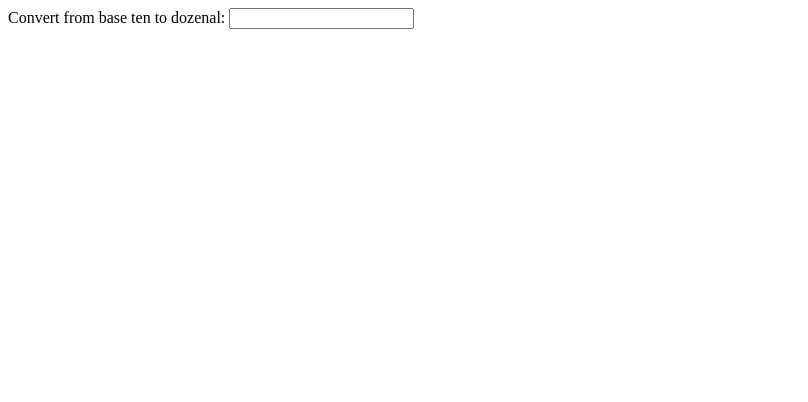
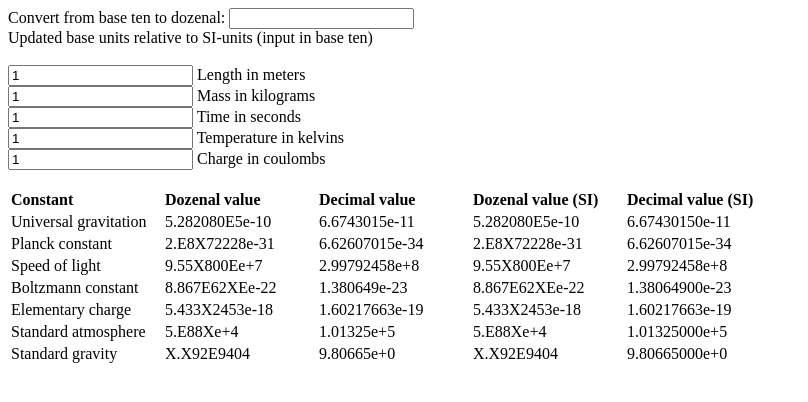
Before and after one commit to Zacchon/Tusinastandardi, a plain HTML site: page index.html in a window 1280 px wide. Shown: the whole page, without its empty margins (0-808 px from the left). Drawn offline with Linux system fonts and the light colour scheme.

Commit message:
Create constants table

```diff
--- a/index.html
+++ b/index.html
@@ -7,9 +7,28 @@
 <body>
     <div id="numConverter">
         Convert from base ten to dozenal:
-        <input type="text" id="numConverterInput" oninput="console.log(':)')"></input>
+        <input type="text" id="numConverterInput"></input>
         <div id="convertedNum"></div>
     </div>
+    <div id="baseInputs">
+        Updated base units relative to SI-units (input in base ten)
+        <br/>
+        <br/>
+        <!--MOVE TO JS-->
+        <input type="number" step="0.01" id="inputLengthMeters" value="1" oninput="unitsUpdated();"> Length in meters</input>
+        <br/>
+        <input type="number" step="0.01" id="inputMassKilograms" value="1" oninput="unitsUpdated();"> Mass in kilograms</input>
+        <br/>
+        <input type="number" step="0.01" id="inputTimeSeconds" value="1" oninput="unitsUpdated();"> Time in seconds</input>
+        <br/>
+        <input type="number" step="0.01" id="inputTemperatureKelvins" value="1" oninput="unitsUpdated();"> Temperature in kelvins</input>
+        <br/>
+        <input type="number" step="0.01" id="inputChargeCoulombs" value="1" oninput="unitsUpdated();"> Charge in coulombs</input>
+    </div>
+    <br/>
+    <div id="natureValues"></div>
+
+    <script src="naturalConstants.js"></script>
     <script src="script.js"></script>
 </body>
 </html>
--- /dev/null
+++ b/naturalConstants.js
@@ -0,0 +1,14 @@
+// Value is given in SI units. Dimensions are in the following order:
+// length, mass, time, temperature, charge
+// (SI: m, kg, s, K, C)
+
+const naturalConstants = {
+    "Universal gravitation":    {value: 6.6743015e-11,      dim: [3, -1, -2, 0, 0]},
+    "Planck constant":          {value: 6.62607015e-34,     dim: [2, 1, -1, 0, 0]},
+    "Speed of light":           {value: 299792458,          dim: [1, 0, -1, 0, 0]},
+    "Boltzmann constant":       {value: 1.380649e-23,       dim: [2, 1, -2, -1, 0]},
+    "Elementary charge":        {value: 1.602176634e-19,    dim: [0, 0, 0, 0, 1]},
+
+    "Standard atmosphere":      {value: 101325,             dim: [-1, 1, -2, 0, 0]},
+    "Standard gravity":         {value: 9.80665,            dim: [1, 0, -2, 0, 0]}
+};
--- a/script.js
+++ b/script.js
@@ -1,10 +1,12 @@
 // TODO? Luvuista erillinen objekti/luokka
+
+const dozenalDigits = "023456789XE";
 
 // Create a representation of a floating point number in an arbitrary base number system.
 // The return value consists of two arrays that contain the coefficients with the most
 // significant digits first.
 function floatToBaseArray(floatNumber, base) {
-    let integerPart = parseInt(floatNumber);
+    let integerPart = Math.floor(floatNumber);
     let fractionalPart = floatNumber - integerPart;
     let intArray = [];
     let fracArray = [];
@@ -40,5 +42,104 @@ function numToString(intArray, fracArray, baseString) {
 // A useful special case combining two previously defined functions
 function toDozenal(floatNumber) {
     let x = floatToBaseArray(floatNumber, 12);
-    return numToString(x.intArray, x.fracArray, "0123456789XE");
+    return numToString(x.intArray, x.fracArray, dozenalDigits);
 }
+
+function truncFraction(frac, precision) {
+    let idx_point = frac.indexOf(".");
+    let idx_e = frac.indexOf("e");
+    if (idx_e == -1) idx_e = frac.length;
+
+    if (idx_point == -1 || precision > idx_e-1-idx_point) {
+        return frac;
+    }
+    return frac.slice(0, idx_point+precision+1) + frac.slice(idx_e);
+}
+
+function numstringToExponential(numString) {
+    // ASSUMES NUMSTRING IS NONNEGATIVE
+    if (numString.length == 1) {
+        return numString;
+    }
+    if (!numString.includes(".")) {
+        return numString[0] + "." + numString.slice(1) + "e+" + (numString.length-1);
+    }
+
+    if (numString[0] == ".") {
+        numString = "0" + numString;
+    }
+
+    let i = numString.indexOf(".");
+    if (i > 1) {
+        let intPart = numString.slice(0,i);
+        return intPart[0] + "." + intPart.slice(1) + numString.slice(i+1) + "e+" + (i-1);
+    }
+    // i == 1
+    if (numString[0] != "0") {
+        return numString;
+    }
+
+    while (numString[i+1] == "0") {
+        i++;
+    }
+    return numString[i+1] + "." + numString.slice(i+2) + "e-" + (i);
+}
+
+let convertOutput = document.getElementById("convertedNum");
+let convertInput = document.getElementById("numConverterInput");
+convertInput.oninput = function() {
+    convertOutput.innerHTML = toDozenal(convertInput.value);
+};
+
+let lengthMeters = 1.0;
+let massKilograms = 1.0;
+let timeSeconds = 1.0;
+let temperatureKelvins = 1.0;
+let chargeCoulombs = 1.0;
+
+function createConstantsTable() {
+    let divWrapper = document.getElementById("natureValues");
+    divWrapper.innerHTML = "";
+
+    let constantsTable = document.createElement("table");
+
+    let heading = document.createElement("tr");
+    heading.innerHTML = "<th>Constant</th> <th>Dozenal value</th> <th>Decimal value</th> <th>Dozenal value (SI)</th> <th>Decimal value (SI)</th>";
+    constantsTable.appendChild(heading);
+
+    for (const [key, value] of Object.entries(naturalConstants)) {
+        let row = document.createElement("tr");
+
+        let name = document.createElement("td");
+        name.innerHTML = key;
+
+        let doz = document.createElement("td");
+        let dec = document.createElement("td");
+        let dozSI = document.createElement("td");
+        let decSI = document.createElement("td");
+
+        const precision = 8;
+        decSI.innerHTML = value.value.toExponential(precision);
+        dozSI.innerHTML = truncFraction( numstringToExponential(toDozenal(value.value)), precision );
+        let newUnits = value.value / lengthMeters**value.dim[0] / massKilograms**value.dim[1] / timeSeconds**value.dim[2] / temperatureKelvins**value.dim[3] / chargeCoulombs**value.dim[4];
+        dec.innerHTML = truncFraction( newUnits.toExponential(), precision );
+        doz.innerHTML = truncFraction( numstringToExponential(toDozenal(newUnits)), precision );
+
+        [name, doz, dec, dozSI, decSI].forEach(x => row.appendChild(x));
+
+        constantsTable.appendChild(row);
+    }
+
+    divWrapper.appendChild(constantsTable);
+}
+
+function unitsUpdated() {
+    lengthMeters = parseFloat(document.getElementById("inputLengthMeters").value);
+    massKilograms = parseFloat(document.getElementById("inputMassKilograms").value);
+    timeSeconds = parseFloat(document.getElementById("inputTimeSeconds").value);
+    temperatureKelvins = parseFloat(document.getElementById("inputTemperatureKelvins").value);
+    chargeCoulombs = parseFloat(document.getElementById("inputChargeCoulombs").value);
+    createConstantsTable();
+}
+
+unitsUpdated();
--- a/style.css
+++ b/style.css
@@ -0,0 +1,4 @@
+th {
+    width: 150px;
+    text-align: left;
+}
```
